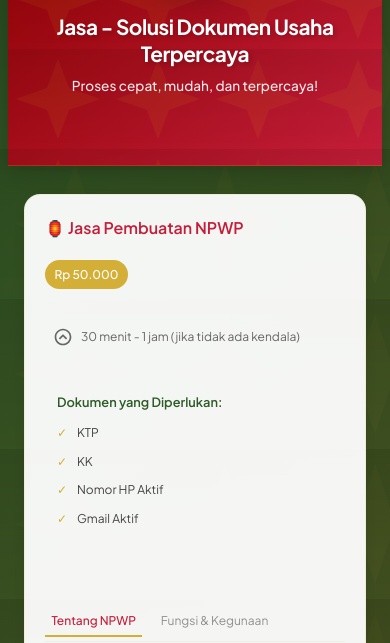
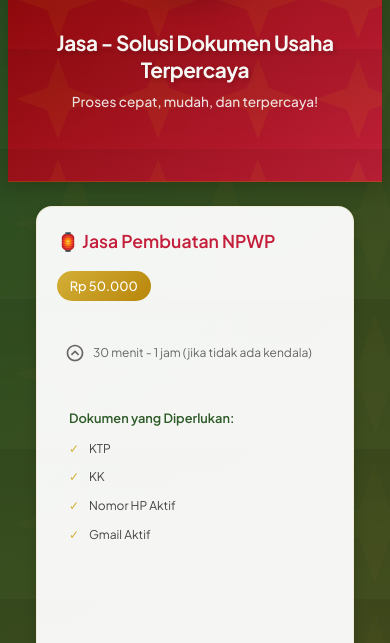
Before and after one commit to RoseRina/Jasa, a plain HTML site: page index.html in a window 390 px wide. Shown: the part 151-794 px from the top of the page. Drawn offline with Linux system fonts and the light colour scheme.

Commit message:
Update index.html

```diff
--- a/index.html
+++ b/index.html
@@ -346,9 +346,78 @@
     }
 
     @media screen and (max-width: 768px) {
-      .header-content {
-        padding: 1.5rem 1rem;
-        gap: 1rem;
+      .container {
+        grid-template-columns: 1fr;
+        padding: 0;
+        margin: 0;
+      }
+
+      .card {
+        margin: 1rem;
+        border-radius: 16px;
+        background: var(--card-bg);
+        box-shadow: 0 4px 12px rgba(0, 0, 0, 0.15);
+        transform: none;
+        transition: transform 0.3s ease;
+      }
+
+      .card:active {
+        transform: scale(0.98);
+      }
+
+      .card:last-child {
+        margin-bottom: 2rem;
+      }
+
+      .card::after {
+        content: '';
+        position: absolute;
+        bottom: -1rem;
+        left: 10%;
+        right: 10%;
+        height: 1px;
+        background: linear-gradient(
+          to right,
+          transparent,
+          rgba(212, 175, 55, 0.2),
+          transparent
+        );
+      }
+
+      .card:last-child::after {
+        display: none;
+      }
+
+      .container::before {
+        content: '';
+        position: fixed;
+        top: 0;
+        left: 0;
+        right: 0;
+        bottom: 0;
+        background: linear-gradient(
+          135deg,
+          rgba(45, 90, 39, 0.05),
+          rgba(139, 69, 19, 0.05)
+        );
+        z-index: -1;
+      }
+
+      .card-header {
+        margin-bottom: 1rem;
+      }
+
+      .card-header h2 {
+        font-size: 1.2rem;
+        margin-bottom: 0.5rem;
+      }
+
+      .price-tag {
+        display: inline-block;
+        padding: 0.4rem 1rem;
+        border-radius: 50px;
+        font-size: 0.9rem;
+        background: linear-gradient(135deg, var(--success-color), var(--success-hover));
       }
 
       .logo {
@@ -363,38 +432,6 @@
 
       .header-content p {
         font-size: 0.9rem;
-      }
-
-      .container {
-        grid-template-columns: 1fr;
-        padding: 1rem;
-        margin: 1rem auto;
-        gap: 1.5rem;
-      }
-
-      .card {
-        background: var(--card-bg);
-        border-radius: 16px;
-        padding: 1.5rem;
-        box-shadow: 0 4px 12px rgba(0, 0, 0, 0.08);
-        border: 1px solid var(--card-border);
-        margin: 0;
-        position: relative;
-        transition: transform 0.3s ease, box-shadow 0.3s ease;
-      }
-
-      .container > :last-child {
-        margin-bottom: 2rem;
-      }
-
-      .card-header h2 {
-        font-size: 1.25rem;
-        margin-bottom: 0.75rem;
-      }
-
-      .price-tag {
-        font-size: 1rem;
-        padding: 0.4rem 1rem;
       }
 
       .timeline {
@@ -514,21 +551,21 @@
       }
 
       .card {
+        margin: 0.75rem;
         padding: 1.25rem;
-        margin: 0;
       }
 
       .card::after {
-        bottom: -1rem;
+        bottom: -0.75rem;
       }
 
       .card-header h2 {
-        font-size: 1rem;
+        font-size: 1.1rem;
       }
 
       .price-tag {
-        font-size: 0.75rem;
-        padding: 0.3rem 0.6rem;
+        font-size: 0.8rem;
+        padding: 0.3rem 0.8rem;
       }
 
       .timeline {
```
